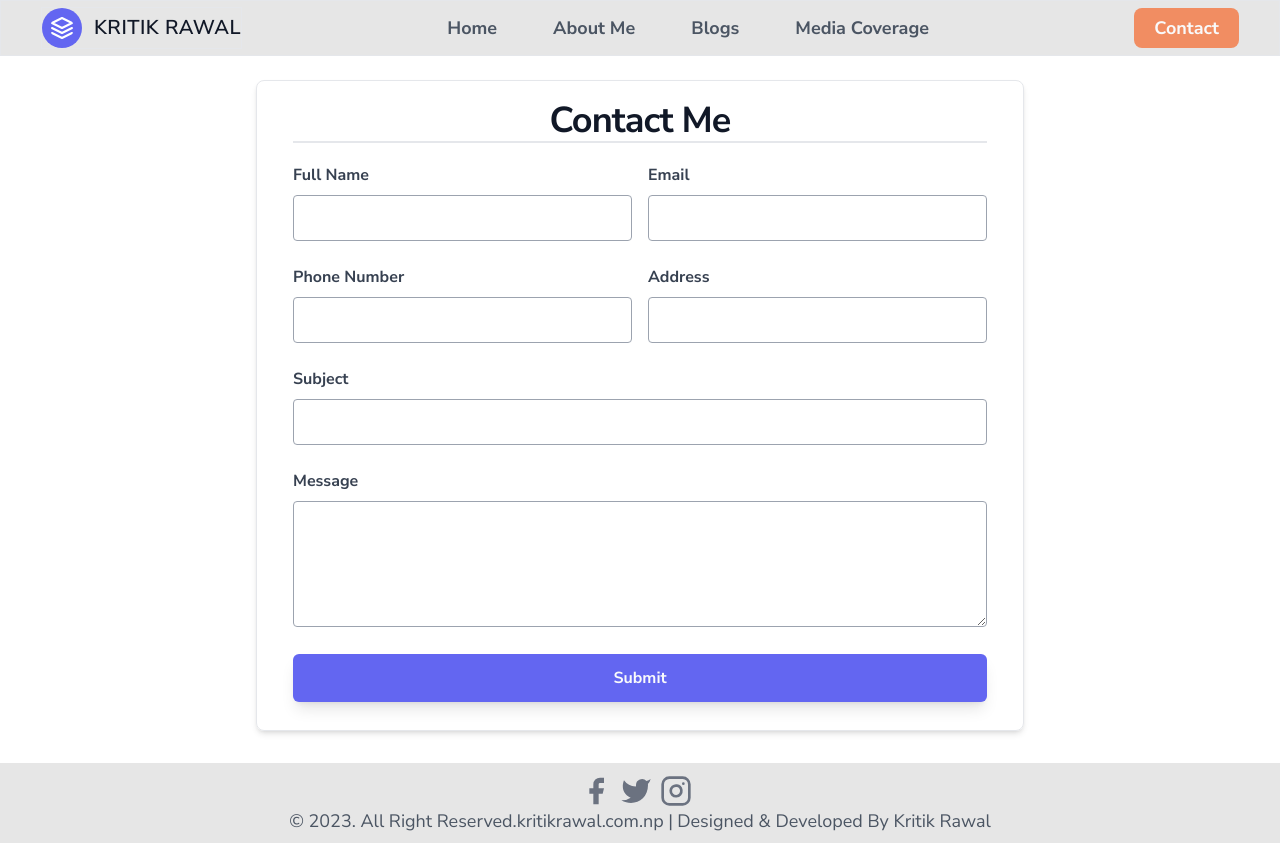
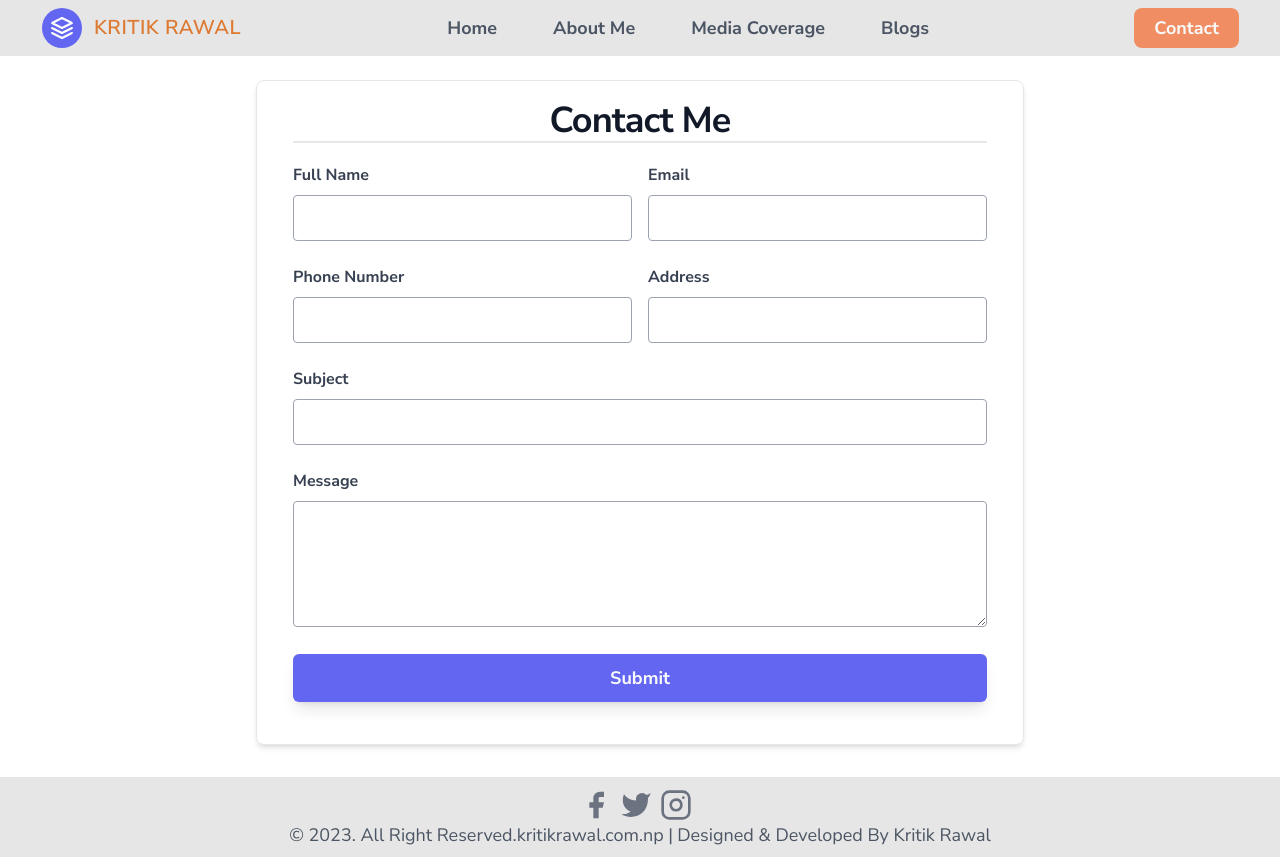
Before and after one commit to sabin149/portfolio-website, a React (Vite) app: page /contact in a window 1280 px wide. Built offline with nearby package versions, Linux system fonts and the light colour scheme.

Commit message:
contact form updated

```diff
--- a/package.json
+++ b/package.json
@@ -9,6 +9,7 @@
     "preview": "vite preview"
   },
   "dependencies": {
+    "@emailjs/browser": "^3.10.0",
     "react": "^18.2.0",
     "react-dom": "^18.2.0",
     "react-router-dom": "^6.8.2",
--- a/src/components/Common/Header.tsx
+++ b/src/components/Common/Header.tsx
@@ -31,7 +31,7 @@ function Header({ isOpen, setIsOpen }: openStateType) {
           >
             <path d="M12 2L2 7l10 5 10-5-10-5zM2 17l10 5 10-5M2 12l10 5 10-5"></path>
           </svg>
-          <span className="text-[#DD7930]2xl:text-xl ml-3 text-xl font-semibold uppercase tracking-wide">
+          <span className="ml-3 text-xl font-semibold uppercase tracking-wide text-[#DD7930] 2xl:text-xl">
             Kritik Rawal
           </span>
         </Link>
@@ -76,7 +76,7 @@ function Header({ isOpen, setIsOpen }: openStateType) {
                 key={link.id}
                 style={({ isActive }) => (isActive ? activeStyle : undefined)}
                 to={link.url}
-                className=" capitalizetext-slate-800 cursor-pointer text-lg font-bold transition duration-300
+                className="capitalizetext-slate-800 cursor-pointer text-lg font-bold transition duration-300
                 ease-in-out hover:text-[#DD7930] 3xl:text-xl
                 "
               >
@@ -84,6 +84,15 @@ function Header({ isOpen, setIsOpen }: openStateType) {
               </NavLink>
             );
           })}
+          <a
+            href="http://blogspot.com"
+            className="capitalizetext-slate-800 cursor-pointer text-lg font-bold transition duration-300
+                ease-in-out hover:text-[#DD7930] 3xl:text-xl"
+            target="_blank"
+            rel="noopener noreferrer"
+          >
+            Blogs
+          </a>
         </nav>
       </div>
       <div
--- a/src/components/Home/Expertise.tsx
+++ b/src/components/Home/Expertise.tsx
@@ -5,7 +5,7 @@ const Expertise = () => {
   return (
     <section className="body-font text-gray-600">
       <div className="mx-auto px-2 pt-2 xl:px-0 2xl:px-[4.5rem]">
-        <div className="mt-4 flex w-full flex-col flex-wrap items-center justify-center">
+        <div className="mt-6 flex w-full flex-col flex-wrap items-center justify-center">
           <div className="flex w-full flex-col flex-wrap items-center justify-center">
             <h1 className="title-font text-lg font-semibold uppercase text-gray-900 sm:text-xl md:text-2xl lg:text-3xl">
               Expertise
--- a/src/components/Home/MyArticlesAndWritings.tsx
+++ b/src/components/Home/MyArticlesAndWritings.tsx
@@ -19,7 +19,7 @@ const MyArticlesAndWritings = ({
   }, [pathname]);
 
   return (
-    <section className="body-font mt-4 text-gray-600">
+    <section className="body-font mt-6 text-gray-600">
       <div className="mx-auto w-full px-0 pt-1 2xl:px-[4.5rem]">
         <div className="flex w-full flex-col flex-wrap items-center justify-center">
           <h1 className="title-font text-xl font-semibold capitalize text-gray-900 sm:text-xl md:text-2xl lg:text-3xl">
--- a/src/components/Home/WhatPeopleSayAboutMe.tsx
+++ b/src/components/Home/WhatPeopleSayAboutMe.tsx
@@ -2,7 +2,7 @@ import GridCarousel from "components/Common/GridCarousel";
 
 const WhatPeopleSayAboutMe = () => {
   return (
-    <section className="body-font mx-auto text-gray-600">
+    <section className="body-font mx-auto mt-7 text-gray-600">
       <div className="mt-5 px-3 2xl:px-20">
         <div className="mb-5 flex w-full flex-col flex-wrap items-center justify-center">
           <h1 className="title-font m:text-xl text-xl font-semibold capitalize text-gray-900 sm:text-xl md:text-2xl lg:text-3xl">
--- a/src/data/Data.tsx
+++ b/src/data/Data.tsx
@@ -12,11 +12,6 @@ export const navigationLinks = [
   },
   {
     id: 3,
-    url: "https://blogspot.com",
-    text: "Blogs",
-  },
-  {
-    id: 4,
     url: "/media-coverage",
     text: "Media Coverage",
   },
--- a/src/pages/Contact.tsx
+++ b/src/pages/Contact.tsx
@@ -6,10 +6,12 @@ import {
 } from "types/Types";
 import React, { useState } from "react";
 import useCustomEffect from "hooks/useCustomEffect";
+import emailjs from "@emailjs/browser";
 
 const Contact = () => {
   const [formData, setFormData] = useState<formDataInterface>(initialState);
   const [errorMsg, setErrorMsg] = useState<formDataInterface>(initialState);
+  const [isSuccess, setIsSuccess] = useState<boolean>(false);
 
   useCustomEffect();
 
@@ -48,9 +50,45 @@ const Contact = () => {
       });
     } else {
       setErrorMsg(initialState);
-      console.log(formData);
+      await emailjs.sendForm(
+        "service_vteje9v",
+        "template_zlc4irh",
+        e.target as HTMLFormElement,
+        "sBP68nEYVOA115g_8"
+      );
+      setFormData(initialState);
+      setIsSuccess(true);
+      // console.log(formData);
     }
   };
+
+  const successContent = isSuccess ? (
+    <div
+      className="mb-2 flex rounded-lg bg-green-50 p-4 text-sm text-green-800"
+      role="alert"
+    >
+      <svg
+        aria-hidden="true"
+        className="mr-3 inline h-5 w-5 flex-shrink-0"
+        fill="currentColor"
+        viewBox="0 0 20 20"
+        xmlns="http://www.w3.org/2000/svg"
+      >
+        <path
+          fillRule="evenodd"
+          d="M18 10a8 8 0 11-16 0 8 8 0 0116 0zm-7-4a1 1 0 11-2 0 1 1 0 012 0zM9 9a1 1 0 000 2v3a1 1 0 001 1h1a1 1 0 100-2v-3a1 1 0 00-1-1H9z"
+          clipRule="evenodd"
+        ></path>
+      </svg>
+      <div>
+        <span className="font-medium">
+          Thank you for contacting us! We will get back to you as soon as
+          possible.
+        </span>
+      </div>
+    </div>
+  ) : null;
+
   return (
     <section className=" px-2 lg:px-0">
       <div className="mx-auto mt-6 max-w-3xl overflow-hidden  rounded-lg border px-5 py-5 shadow-md">
@@ -198,11 +236,12 @@ const Contact = () => {
             <div className="mb-2 w-full px-2">
               <button
                 type="submit"
-                className="py:2.5 w-full rounded-md bg-indigo-500 font-bold text-gray-50 shadow-lg hover:bg-indigo-600 hover:shadow-lg sm:py-3"
+                className="mb-3.5 w-full rounded-md bg-indigo-500 py-2.5 text-lg font-bold text-gray-50 shadow-lg hover:bg-indigo-600 hover:shadow-lg"
               >
                 Submit
               </button>
             </div>
+            {successContent}
           </div>
         </form>
       </div>
```
Also changed, not shown: 1 other file (tests, documents, lock files or other folders).
